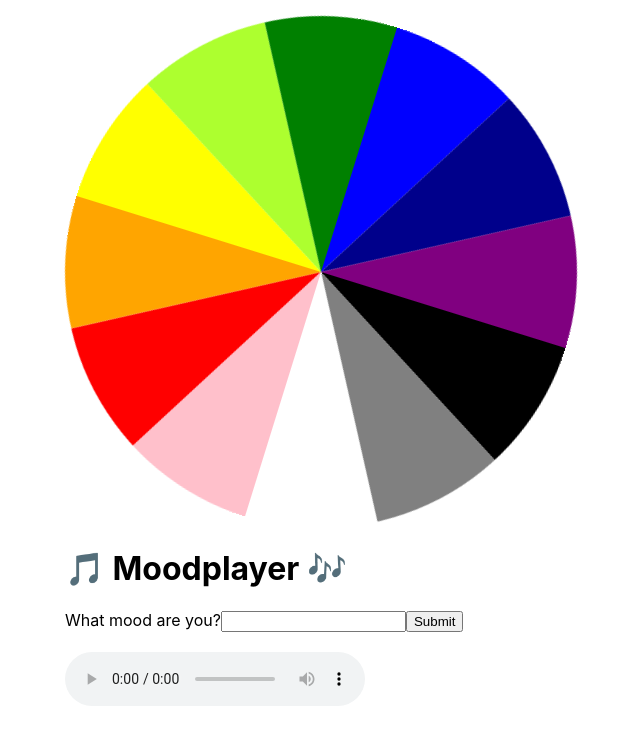
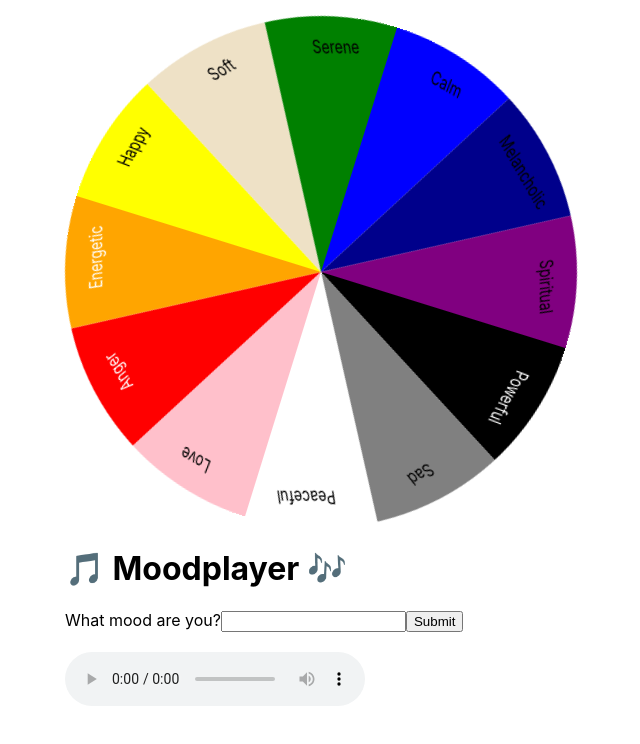
Before and after one commit to DavidH1982/spinning-wheel, a React (Create React App) app: page / in a window 1280 px wide. Shown: the top 744 px of the page, without its empty margins (319-959 px from the left). Built offline with nearby package versions, Linux system fonts and the light colour scheme; no server answers.

Commit message:
added emotions

```diff
--- a/package.json
+++ b/package.json
@@ -1,4 +1,5 @@
 {
+  "homepage": "https://davidh1982.github.io/spinning-wheel",
   "name": "spinningwheel",
   "version": "0.1.0",
   "private": true,
@@ -6,6 +7,7 @@
     "@testing-library/jest-dom": "^5.16.1",
     "@testing-library/react": "^12.1.2",
     "@testing-library/user-event": "^13.5.0",
+    "gh-pages": "^3.2.3",
     "react": "^17.0.2",
     "react-dom": "^17.0.2",
     "react-scripts": "5.0.0",
@@ -15,7 +17,9 @@
     "start": "react-scripts start",
     "build": "react-scripts build",
     "test": "react-scripts test",
-    "eject": "react-scripts eject"
+    "eject": "react-scripts eject",
+    "predeploy": "npm run build",
+    "deploy": "gh-pages -d build"
   },
   "eslintConfig": {
     "extends": [
--- a/src/App.css
+++ b/src/App.css
@@ -25,51 +25,72 @@ html {
 .segment:hover {
   cursor: pointer;
 }
+.segment p {
+  transform: rotateZ(5deg) skewY(58deg);
+  margin-top: 140px;
+  width: inherit;
+  text-align: center;
+}
 .red {
   background-color: red;
   transform:  rotateZ(30deg) skewY(-60deg);
+  color: white;
 }
-.redViolet {
+/* .red p {
+  transform: rotateZ(5deg) skewY(58deg);
+  margin-top: 140px;
+  width: inherit;
+  text-align: center;
+} */
+.orange {
   background-color: orange ;
   transform:  rotateZ(60deg) skewY(-60deg);
+  color: white;
 }
-.violet {
+/* .orange p {
+  transform: rotateZ(5deg) skewY(58deg);
+  margin-top: 140px;
+  width: inherit;
+  text-align: center;
+} */
+.yellow {
   background-color: yellow;
   transform:  rotateZ(90deg) skewY(-60deg);
 }
-.blueViolet {
-  background-color: greenyellow;
+.beige {
+  background-color: #eee1c6;
   transform:  rotateZ(120deg) skewY(-60deg);
 }
-.blue {
+.green {
   background-color: green;
   transform:  rotateZ(150deg) skewY(-60deg);
 }
-.blueGreen {
+.blue {
   background-color: blue;
   transform:  rotateZ(180deg) skewY(-60deg);
 }
-.green {
+.darkBlue {
   background-color: darkblue;
   transform:  rotateZ(210deg) skewY(-60deg);
 }
-.yellowGreen {
+.purple {
   background-color: purple;
   transform:  rotateZ(240deg) skewY(-60deg);
 }
-.yellow {
+.black {
   background-color: black;
   transform:  rotateZ(270deg) skewY(-60deg);
+  color: white;
 }
-.yellowOrange {
+.gray {
   background-color:grey ;
   transform:  rotateZ(300deg) skewY(-60deg);
 }
-.orange {
+.white {
   background-color: white;
   transform:  rotateZ(330deg) skewY(-60deg);
 }
-.redOrange {
+.pink {
   background-color: pink;
   transform:  rotateZ(0deg) skewY(-60deg);
 }
--- a/src/App.js
+++ b/src/App.js
@@ -25,18 +25,18 @@ function App() {
     <>
     <div>
       <ul className="circleLogo">
-        <li className="segment red" />
-        <li className="segment redViolet" />
-        <li className="segment violet" />
-        <li className="segment blueViolet" />
-        <li className="segment blue" />
-        <li className="segment blueGreen" />
-        <li className="segment green" />
-        <li className="segment yellowGreen" />
-        <li className="segment yellow" />
-        <li className="segment yellowOrange" />
-        <li className="segment orange" />
-        <li className="segment redOrange" />
+        <li className="segment red"><p>Anger</p></li>
+        <li className="segment orange"><p>Energetic</p></li>
+        <li className="segment yellow"><p>Happy</p></li>
+        <li className="segment beige"><p>Soft</p></li>
+        <li className="segment green"><p>Serene</p></li>
+        <li className="segment blue"><p>Calm</p></li>
+        <li className="segment darkBlue"><p>Melancholic</p></li>
+        <li className="segment purple"><p>Spiritual</p></li>
+        <li className="segment black"><p>Powerful</p></li>
+        <li className="segment gray"><p>Sad</p></li>
+        <li className="segment white"><p>Peaceful</p></li>
+        <li className="segment pink"><p>Love</p></li>
       </ul>
     </div>
     <div className="App">
```
Also changed, not shown: 1 other file (tests, documents, lock files or other folders).
